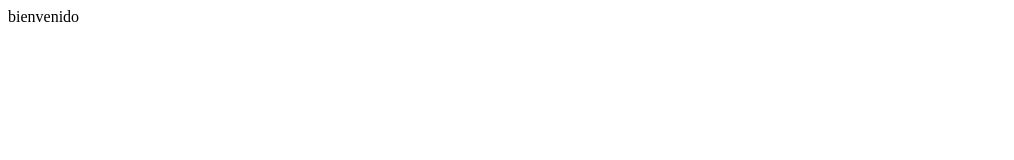
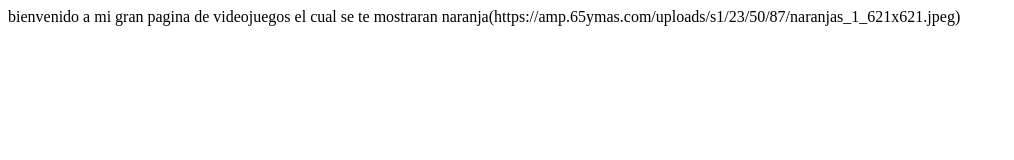
Before and after one commit to Anthonyleo21/anthonyleo21.github.io, a plain HTML site: page index/index.html/index.html in a window 1280 px wide. Shown: the whole page, without its empty margins (0-1014 px from the left). Drawn offline with Linux system fonts and the light colour scheme.

Commit message:
Initial commit

```diff
--- a/index/index.html/index.html
+++ b/index/index.html/index.html
@@ -7,6 +7,7 @@
     <title>Certus Go</title>
 </head>
 <body>
-    bienvenido
+    bienvenido a mi gran pagina de videojuegos el cual se te mostraran
+    naranja(https://amp.65ymas.com/uploads/s1/23/50/87/naranjas_1_621x621.jpeg)
 </body>
 </html>
```
Also changed, not shown: 1 other file.
